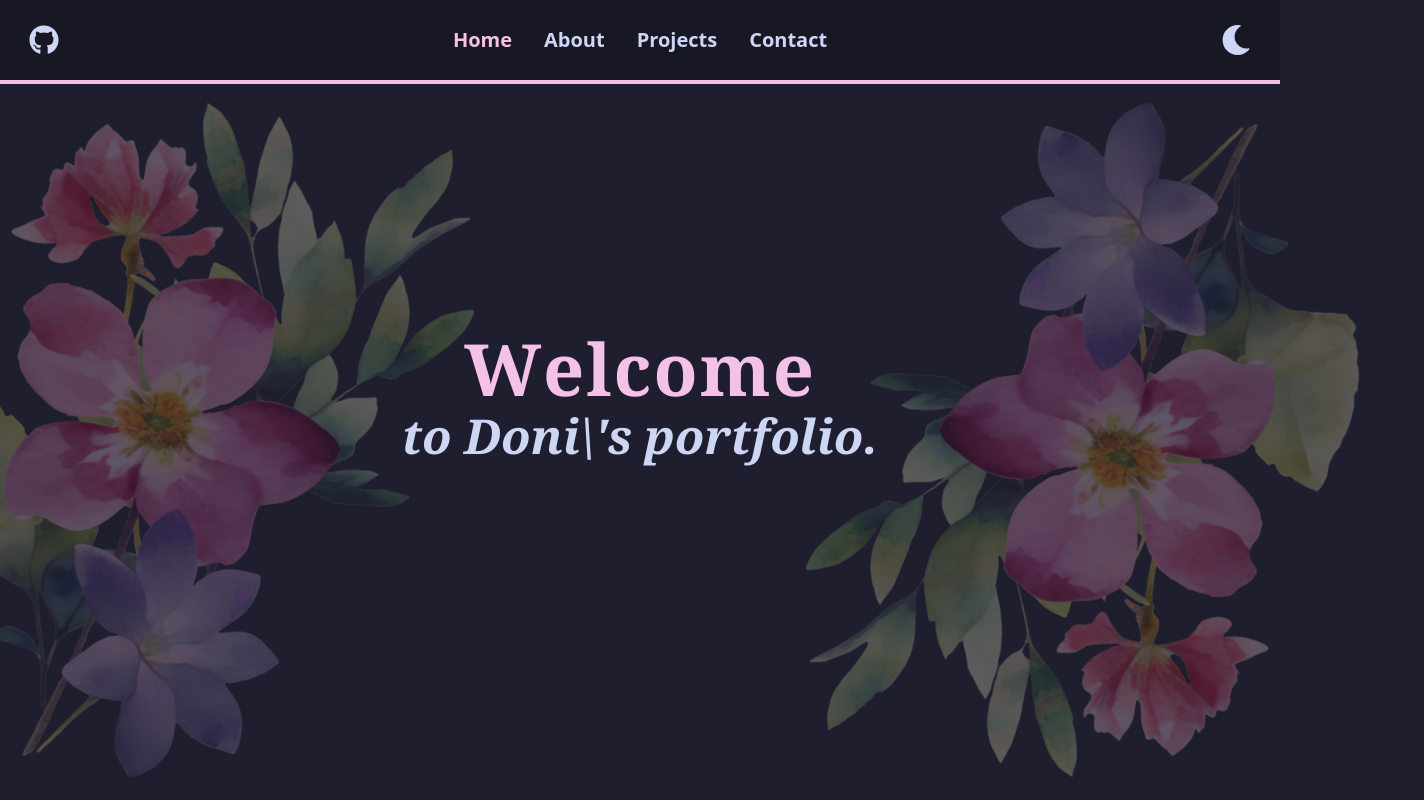
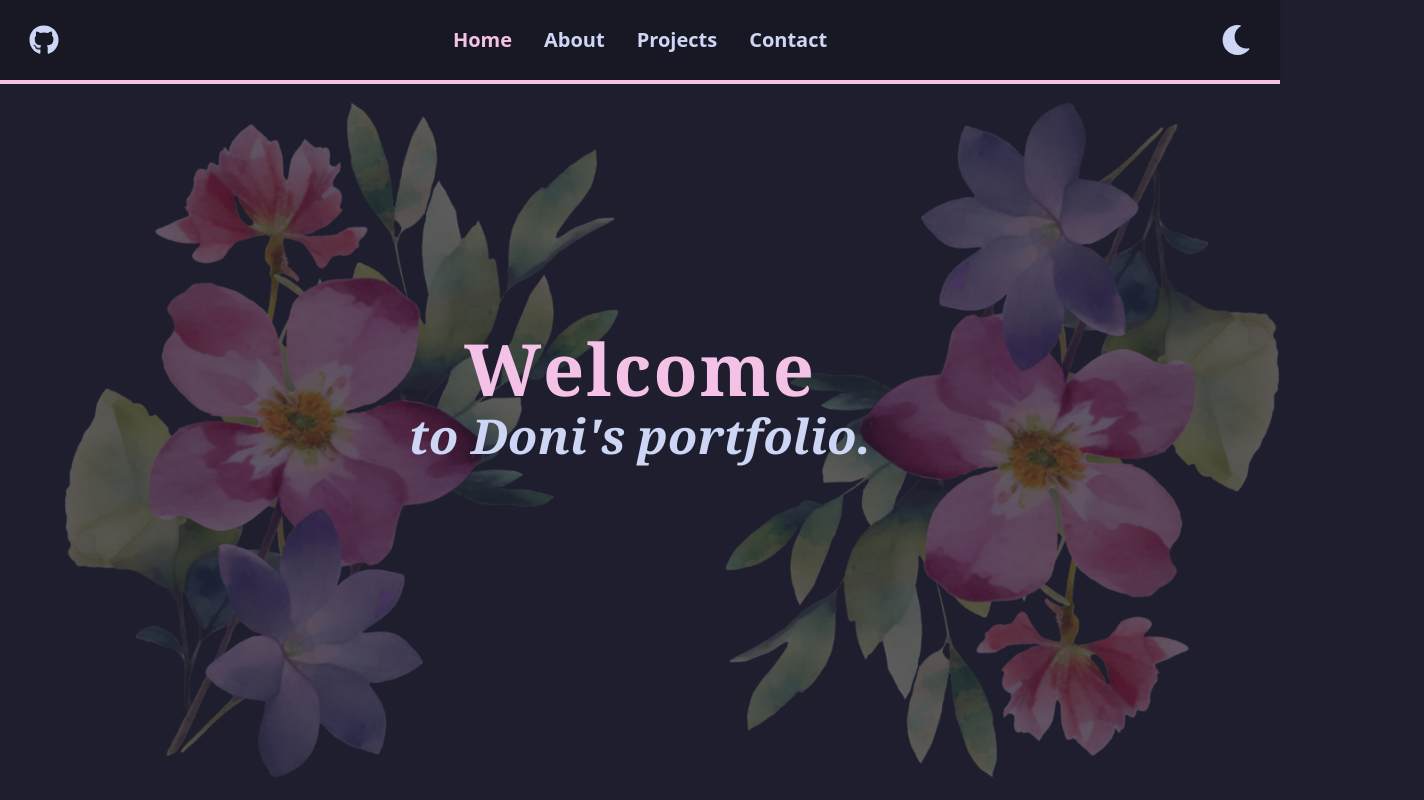
Before and after one commit to brandon-relentnet/doni-portfolio, a Next.js app: page / in a window 1280 px wide. Shown: the top 800 px of the page, 1424 px wide, since content can reach past the window. Built offline with nearby package versions, Linux system fonts and the light colour scheme.

Commit message:
Fixed the remaining string related errors. Also did some serious consolidation in HeroSection.js, mainly just reusing TW classes.

```diff
--- a/src/app/page.js
+++ b/src/app/page.js
@@ -13,7 +13,7 @@ export default function Home() {
         <>
             <HeroSection
                 title="Welcome"
-                subtitle="to Doni\'s portfolio."
+                subtitle="to Doni&apos;s portfolio."
                 image="/images/webp/wf_home"
                 alt="Watercolor flowers"
             />
--- a/src/app/projects/page.js
+++ b/src/app/projects/page.js
@@ -13,7 +13,7 @@ export default function Projects() {
         <>
             <HeroSection
                 title="Projects"
-                subtitle="Check \'em out."
+                subtitle="Check &apos;em out."
                 image="/images/webp/wf_projects"
                 alt="Watercolor flowers"
             />
--- a/src/components/HeroSection.js
+++ b/src/components/HeroSection.js
@@ -4,41 +4,43 @@ export default function HeroSection({ title, subtitle, image, alt }) {
   // Derive the base image name (without extension)
   const baseImageName = image.replace(/\.(png|jpg|jpeg|webp)$/, "");
 
-  return (
-    <section className="relative flex justify-center items-center py-20 my-20 sm:mt-36 sm:py-20 md:mt-0 md:py-0 md:min-h-screen bg-base overflow-visible">
-      {/* Left Flower */}
-      <picture
-        className="absolute left-0 top-1/2 transform -translate-y-1/2 -translate-x-16 sm:-translate-x-32 md:-translate-x-72 xl:-translate-x-36 2xl:-translate-x-6 pointer-events-none mt-0 md:mt-10 z-10 opacity-30"
-      >
-        <source
-          srcSet={`${baseImageName}-2xl.webp 1536w, ${baseImageName}-xl.webp 1280w, ${baseImageName}-lg.webp 1024w, ${baseImageName}-md.webp 768w, ${baseImageName}-sm.webp 480w`}
-        sizes="(max-width: 639px) 480px, (max-width: 767px) 768px, (max-width: 1023px) 1024px, (max-width: 1279px) 1280px, 1536px"
-          type="image/webp"
-        />
+  // Common image sources and sizes
+  const srcSet = `${baseImageName}-2xl.webp 1536w, ${baseImageName}-xl.webp 1280w, ${baseImageName}-lg.webp 1024w, ${baseImageName}-md.webp 768w, ${baseImageName}-sm.webp 480w`;
+  const sizes =
+    "(max-width: 639px) 480px, (max-width: 767px) 768px, (max-width: 1023px) 1024px, (max-width: 1279px) 1280px, 1536px";
+  const fallbackSrc = `${baseImageName}-lg.webp`;
+
+  // Reusable component for the flower images
+  const FlowerImage = ({ position }) => {
+    const isLeft = position === "left";
+
+    const sideClass = isLeft ? "left-0" : "right-0";
+    const translateXPrefix = isLeft ? "-" : "";
+    const translateXClass = `${translateXPrefix}translate-x-16 sm:${translateXPrefix}translate-x-32 md:${translateXPrefix}translate-x-72 xl:${translateXPrefix}translate-x-36 2xl:${translateXPrefix}translate-x-6`;
+    const rotationClass = isLeft ? "" : "rotate-180";
+
+    const className = `absolute ${sideClass} top-1/2 transform -translate-y-1/2 ${translateXClass} ${rotationClass} pointer-events-none mt-0 md:mt-10 z-10 opacity-30`;
+
+    return (
+      <picture className={className}>
+        <source srcSet={srcSet} sizes={sizes} type="image/webp" />
         <img
-          src={`${baseImageName}-lg.webp`} // Fallback image for browsers that don't support WebP
+          src={fallbackSrc}
           alt={alt}
           className="max-w-5xl md:w-2/3 w-1/2 h-auto"
           loading="eager"
         />
       </picture>
+    );
+  };
+
+  return (
+    <section className="relative flex justify-center items-center py-20 my-20 sm:mt-36 sm:py-20 md:mt-0 md:py-0 md:min-h-screen bg-base overflow-visible">
+      {/* Left Flower */}
+      <FlowerImage position="left" />
 
       {/* Right Flower */}
-      <picture
-        className="absolute right-0 top-1/2 transform -translate-y-1/2 translate-x-16 sm:translate-x-32 md:translate-x-72 xl:translate-x-36 2xl:translate-x-6 rotate-180 pointer-events-none mt-0 md:mt-10 z-0 opacity-30"
-      >
-        <source
-          srcSet={`${baseImageName}-2xl.webp 1536w, ${baseImageName}-xl.webp 1280w, ${baseImageName}-lg.webp 1024w, ${baseImageName}-md.webp 768w, ${baseImageName}-sm.webp 480w`}
-          sizes="(max-width: 639px) 480px, (max-width: 767px) 768px, (max-width: 1023px) 1024px, (max-width: 1279px) 1280px, 1536px"
-          type="image/webp"
-        />
-        <img
-          src={`${baseImageName}-lg.webp`} // Fallback image
-          alt={alt}
-          className="max-w-5xl md:w-2/3 w-1/2 h-auto"
-          loading="eager"
-        />
-      </picture>
+      <FlowerImage position="right" />
 
       {/* Text Content */}
       <div className="relative z-10 text-center px-4">
```
